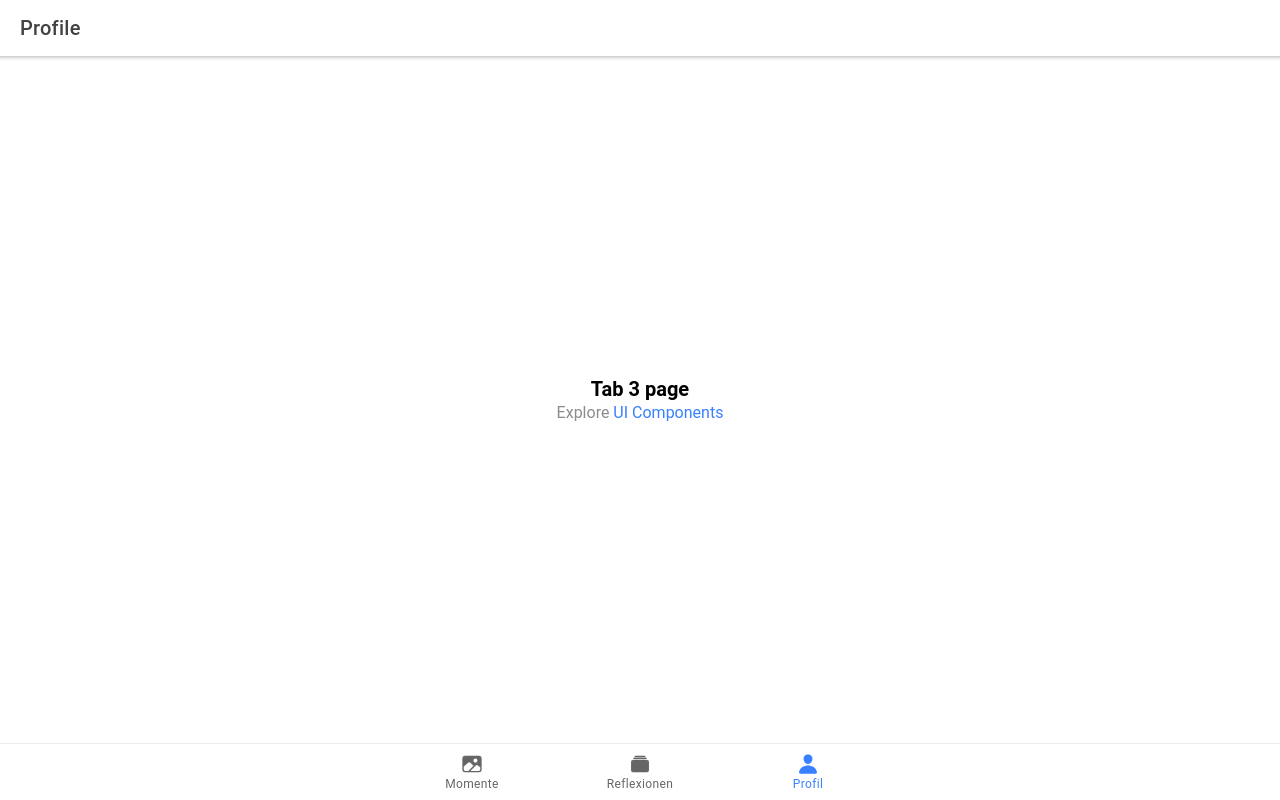
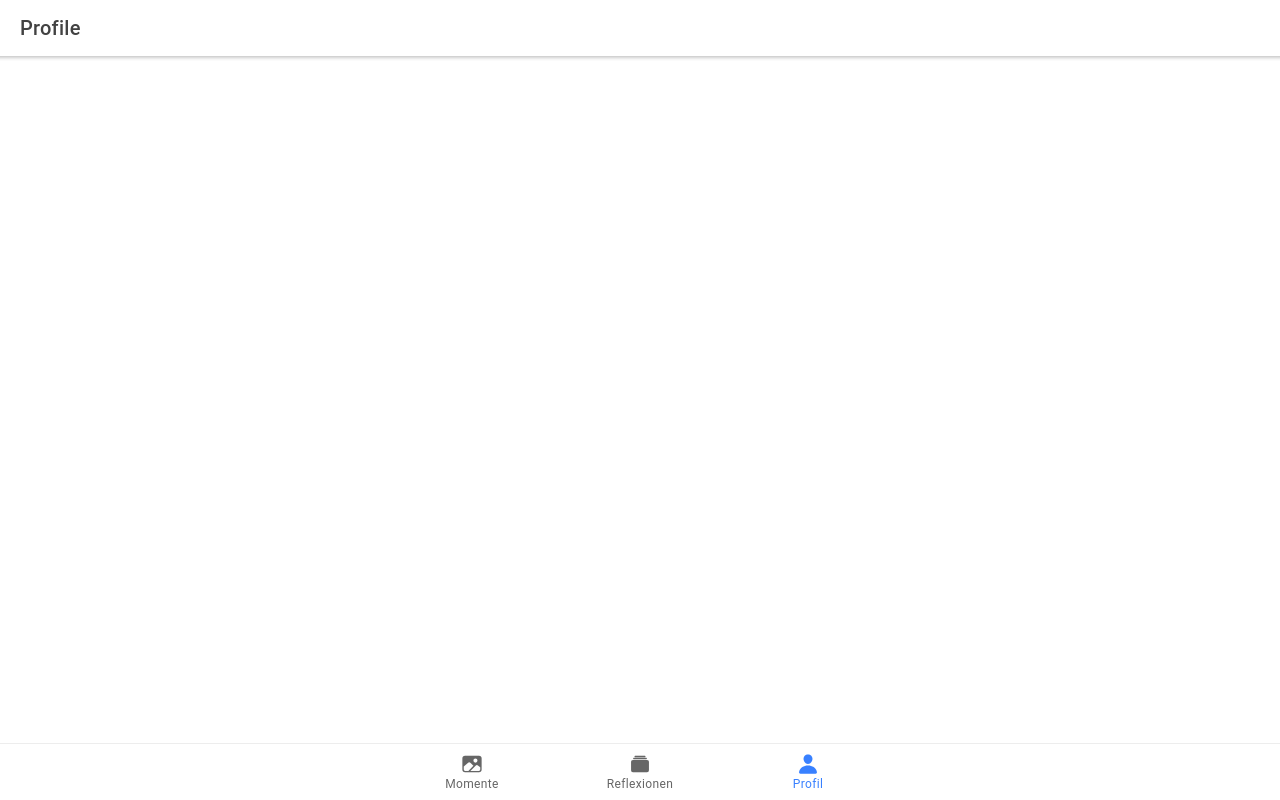
Before and after one commit to oseven-development/petrakip-app, a React (Create React App) app in the folder frontend/: page /profile in a window 1280 px wide. Built offline with nearby package versions, Linux system fonts and the light colour scheme.

Commit message:
removed old component

```diff
--- a/frontend/src/components/ExploreContainer.css
+++ /dev/null
@@ -1,24 +0,0 @@
-.container {
-  text-align: center;
-  position: absolute;
-  left: 0;
-  right: 0;
-  top: 50%;
-  transform: translateY(-50%);
-}
-
-.container strong {
-  font-size: 20px;
-  line-height: 26px;
-}
-
-.container p {
-  font-size: 16px;
-  line-height: 22px;
-  color: #8c8c8c;
-  margin: 0;
-}
-
-.container a {
-  text-decoration: none;
-}
--- a/frontend/src/components/ExploreContainer.tsx
+++ /dev/null
@@ -1,16 +0,0 @@
-import './ExploreContainer.css';
-
-interface ContainerProps {
-  name: string;
-}
-
-const ExploreContainer: React.FC<ContainerProps> = ({ name }) => {
-  return (
-    <div className="container">
-      <strong>{name}</strong>
-      <p>Explore <a target="_blank" rel="noopener noreferrer" href="https://ionicframework.com/docs/components">UI Components</a></p>
-    </div>
-  );
-};
-
-export default ExploreContainer;
--- a/frontend/src/pages/moments/index.tsx
+++ b/frontend/src/pages/moments/index.tsx
@@ -1,5 +1,4 @@
 import { IonContent, IonHeader, IonPage, IonTitle, IonToolbar } from '@ionic/react';
-import ExploreContainer from '../../components/ExploreContainer';
 import Header from '../../components/header';
 
 const Moments: React.FC = () => {
@@ -12,7 +11,6 @@
             <IonTitle size="large">Tab 1</IonTitle>
           </IonToolbar>
         </IonHeader>
-        <ExploreContainer name="Tab 1 page" />
       </IonContent>
     </IonPage>
   );
--- a/frontend/src/pages/profile/index.tsx
+++ b/frontend/src/pages/profile/index.tsx
@@ -1,5 +1,4 @@
 import { IonContent, IonHeader, IonPage, IonTitle, IonToolbar } from '@ionic/react';
-import ExploreContainer from '../../components/ExploreContainer';
 import Header from '../../components/header';
 
 const Profile: React.FC = () => {
@@ -12,7 +11,6 @@
             <IonTitle size="large">Tab 3</IonTitle>
           </IonToolbar>
         </IonHeader>
-        <ExploreContainer name="Tab 3 page" />
       </IonContent>
     </IonPage>
   );
--- a/frontend/src/pages/reflections/index.tsx
+++ b/frontend/src/pages/reflections/index.tsx
@@ -1,5 +1,4 @@
 import { IonContent, IonHeader, IonPage, IonTitle, IonToolbar } from '@ionic/react';
-import ExploreContainer from '../../components/ExploreContainer';
 import Header from '../../components/header';
 
 const Reflections: React.FC = () => {
@@ -12,7 +11,6 @@
             <IonTitle size="large">Tab 2</IonTitle>
           </IonToolbar>
         </IonHeader>
-        <ExploreContainer name="Tab 2 page" />
       </IonContent>
     </IonPage>
   );
```
